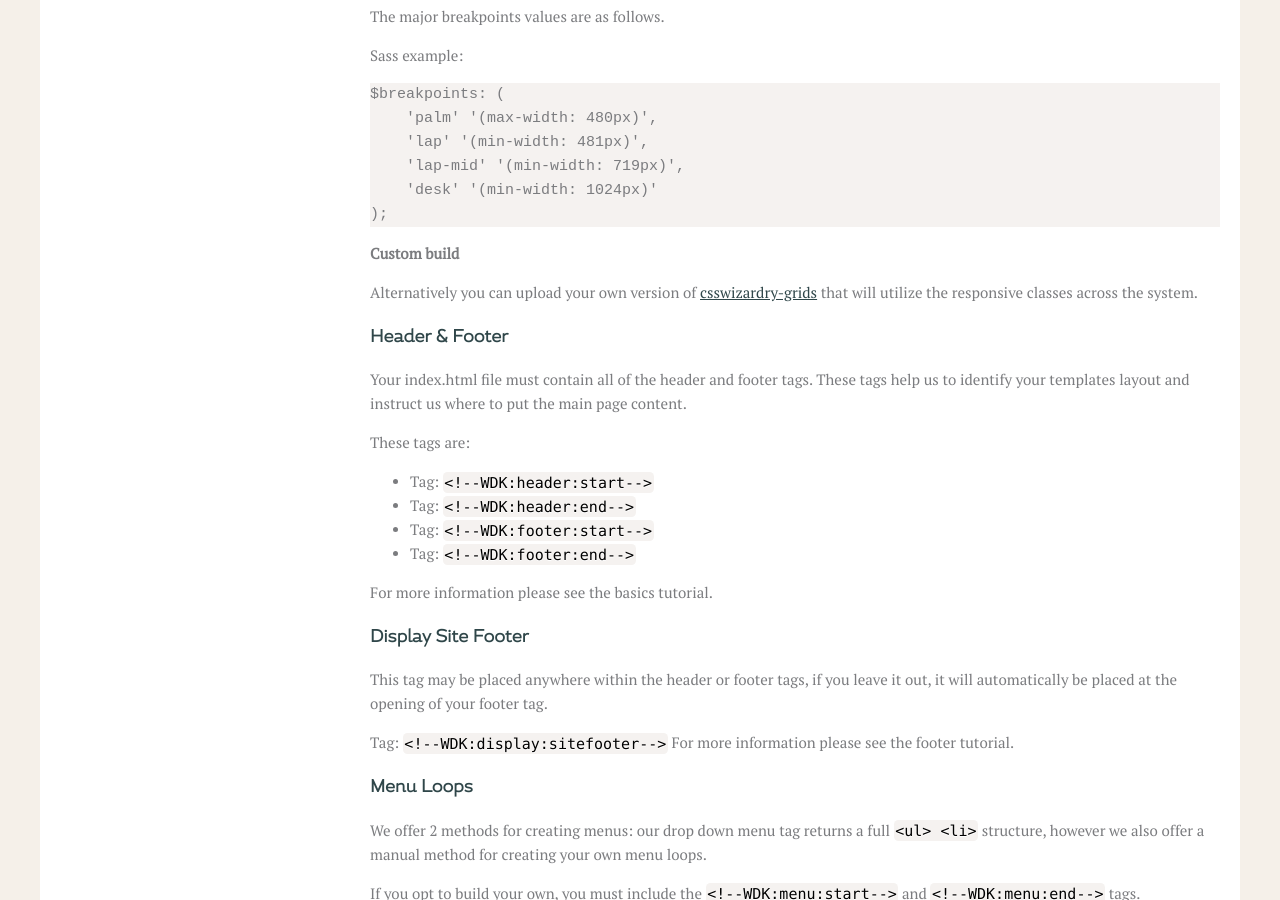
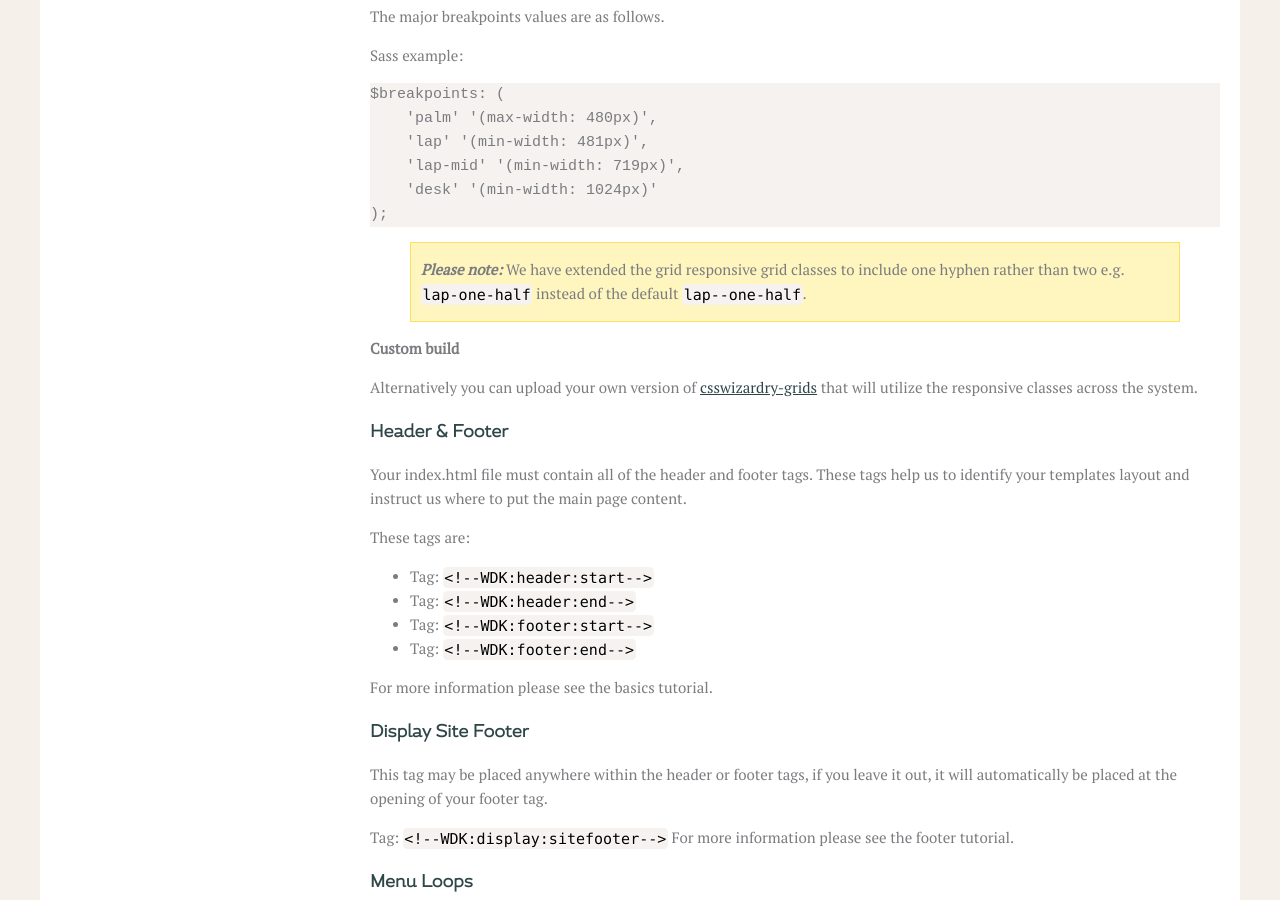
Before and after one commit to createdotnet/wdk, a Jekyll site: the page built from _tutorials/requirements-restrictions.md, in a window 1280 px wide and 900 px high, scrolled down 2895 px. Built offline with Jekyll 4.4.1, drawn with Linux system fonts in a browser that asks for light colours.

Commit message:
Add note about extending the grid.

````diff
--- a/_tutorials/requirements-restrictions.md
+++ b/_tutorials/requirements-restrictions.md
@@ -137,6 +137,8 @@ $breakpoints: (
 );
 ```
 
+> **_Please note:_** We have extended the grid responsive grid classes to include one hyphen rather than two e.g. `lap-one-half` instead of the default `lap--one-half`.
+
 **Custom build**
 
 Alternatively you can upload your own version of [csswizardry-grids](https://github.com/csswizardry/csswizardry-grids) that will utilize the responsive classes across the system.
````
